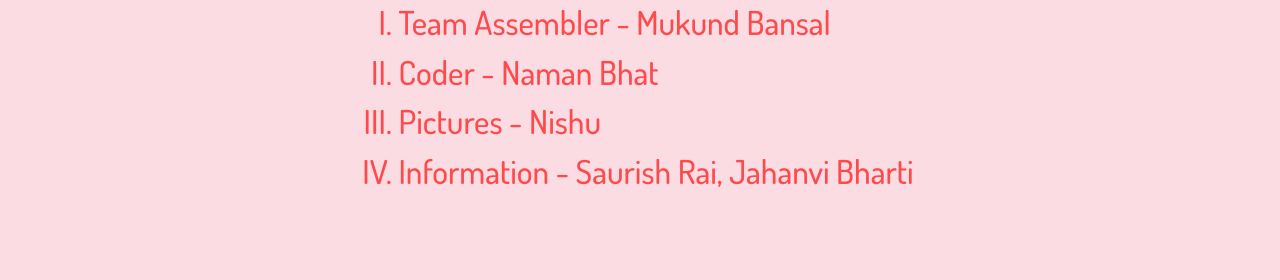
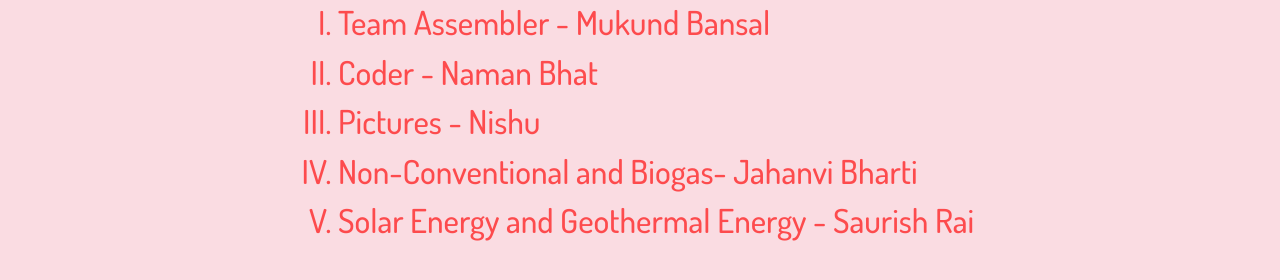
Before and after one commit to NamanBhat3/Class-VIII-C-Geography-Project, a plain HTML site: page credits.html in a window 1280 px wide. Shown: the part 170-450 px from the top of the page. Drawn offline with nearby package versions, Linux system fonts and the light colour scheme.

Commit message:
Initial Commit

```diff
--- a/credits.html
+++ b/credits.html
@@ -40,7 +40,8 @@
         <li>Team Assembler - Mukund Bansal</li>
         <li>Coder - Naman Bhat</li>
         <li>Pictures - Nishu</li>
-        <li>Information - Saurish Rai, Jahanvi Bharti</li>
+        <li>Non-Conventional and Biogas- Jahanvi Bharti</li>
+        <li>Solar Energy and Geothermal Energy - Saurish Rai</li>
     </ol> </div>
     <script src="https://cdn.jsdelivr.net/npm/bootstrap@5.1.3/dist/js/bootstrap.bundle.min.js" integrity="sha384-ka7Sk0Gln4gmtz2MlQnikT1wXgYsOg+OMhuP+IlRH9sENBO0LRn5q+8nbTov4+1p" crossorigin="anonymous"></script>
 </body>
```
